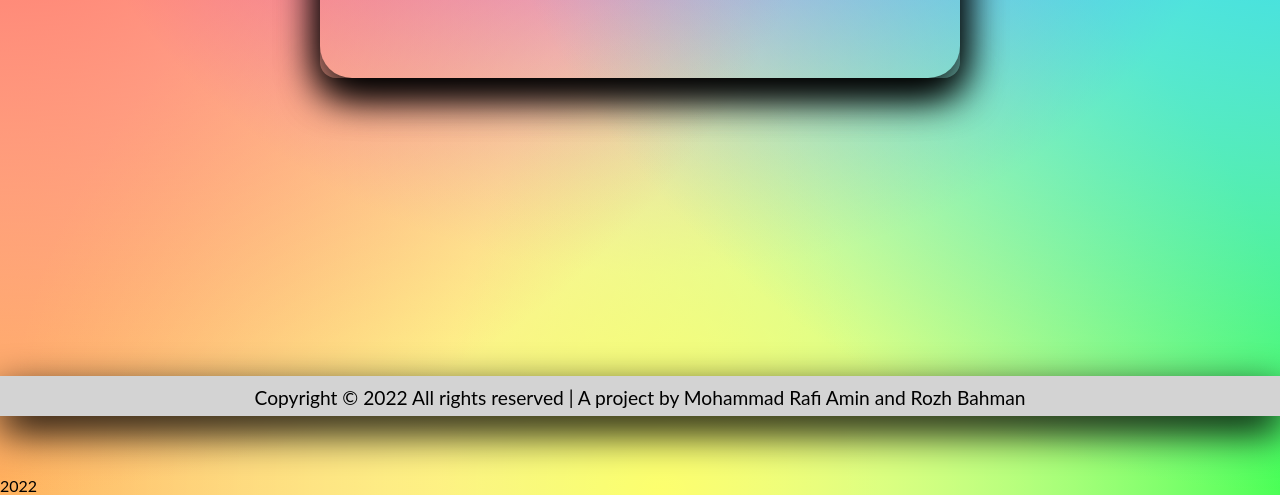
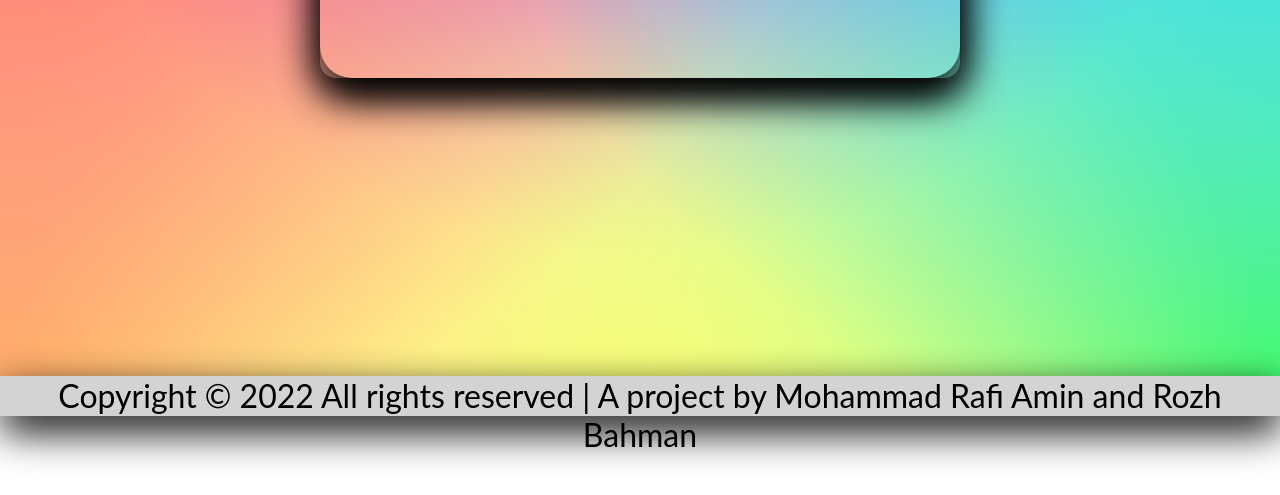
Before and after one commit to mrkamin/Awesome-books, a website: page index.html in a window 1280 px wide. Shown: the part 384-879 px from the top of the page. After the commit the page ends 800 px from the top, so only its background shows below. Drawn offline with Linux system fonts and the light colour scheme; a web font is replaced by a local one.

Commit message:
Cofigure Media Quiry for RWD

```diff
--- a/assets/css/index.css
+++ b/assets/css/index.css
@@ -172,10 +172,9 @@ footer {
   background-color: var(--C-BASIC-LIGHT);
   width: 100%;
   height: 40px;
-  justify-content: center;
   text-align: center;
+  align-items: center;
   font-size: larger;
-  padding: 10px;
   box-shadow: var(--SHADOW);
 }
 
@@ -183,7 +182,7 @@ section {
   display: flex;
   flex-direction: column;
   align-items: center;
-  height: 95vh;
+  height: 86.5vh;
 }
 
 .sect__one__items__item1 {
@@ -388,11 +387,23 @@ form button {
     color: var(--C-BRAND);
   }
 
+  footer {
+    position: fixed;
+    bottom: 0;
+    background-color: var(--C-BASIC-LIGHT);
+    width: 100%;
+    height: 40px;
+    text-align: center;
+    align-items: center;
+    font-size: xx-large;
+    box-shadow: var(--SHADOW);
+  }
+
   section {
     display: flex;
     flex-direction: column;
     align-items: center;
-    height: 95vh;
+    height: 82vh;
   }
 
   .sect__one__items__item1 {
```
Also changed, not shown: index.html (+7 -5 lines), README.md.
